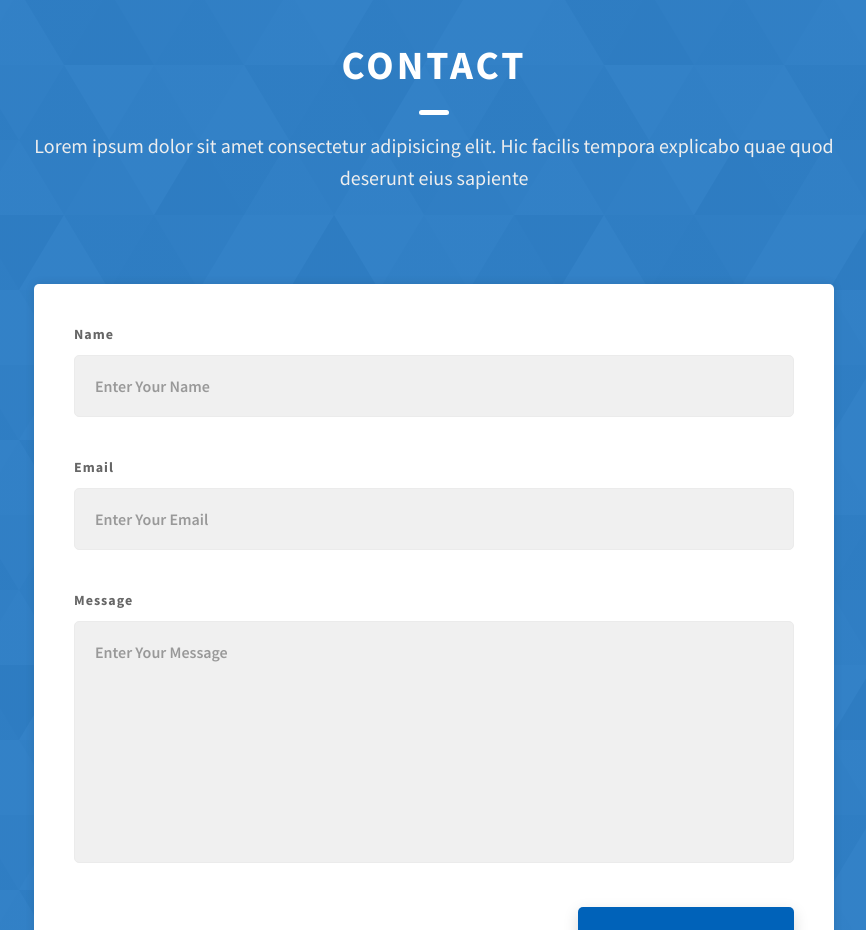
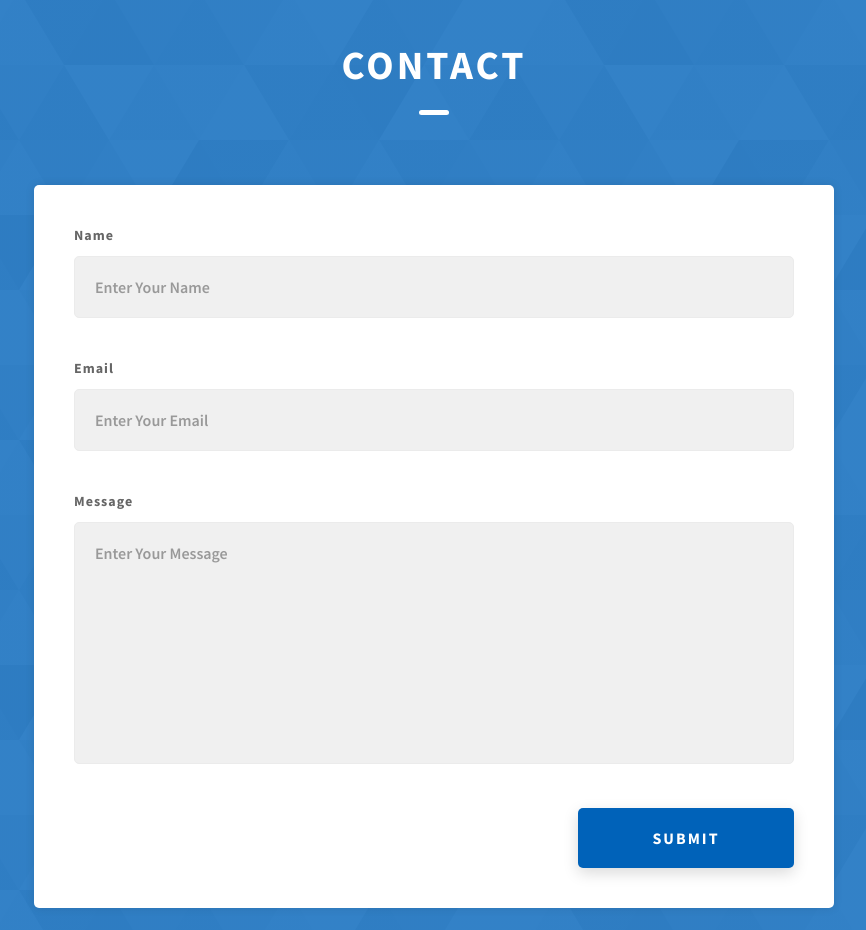
Before and after one commit to AdavayyaMC/adavayya20004.github.io, a website: page index.html in a window 1280 px wide. Shown: the part 4920-5850 px from the top of the page, without its empty margins (206-1072 px from the left). Drawn offline with Linux system fonts and the light colour scheme.

Commit message:
Update index.html

```diff
--- a/index.html
+++ b/index.html
@@ -308,10 +308,7 @@
       <div class="main-container">
         <h2 class="heading heading-sec heading-sec__mb-med">
           <span class="heading-sec__main heading-sec__main--lt">Contact</span>
-          <span class="heading-sec__sub heading-sec__sub--lt">
-            Lorem ipsum dolor sit amet consectetur adipisicing elit. Hic facilis
-            tempora explicabo quae quod deserunt eius sapiente
-          </span>
+
         </h2>
         <div class="contact__form-container">
           <form action="#" class="contact__form">
```
